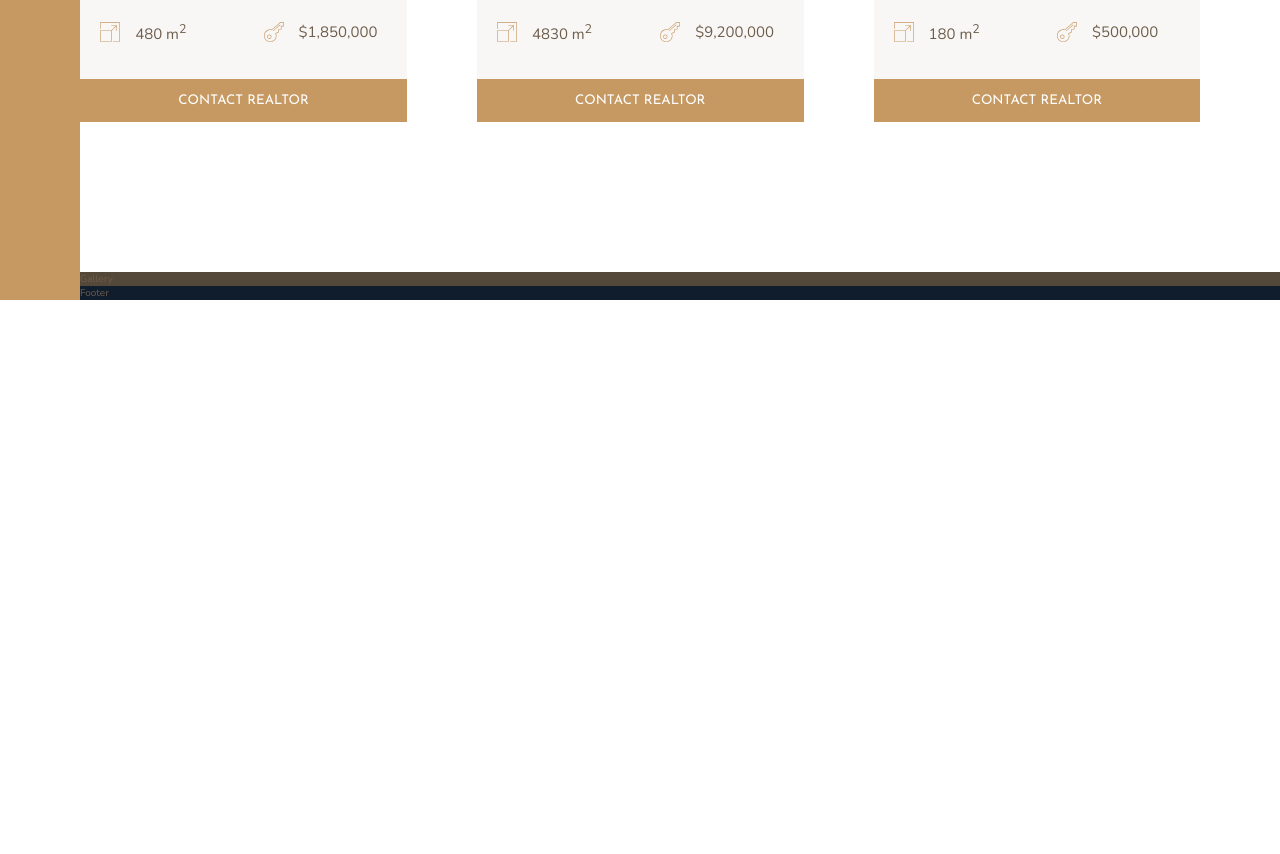
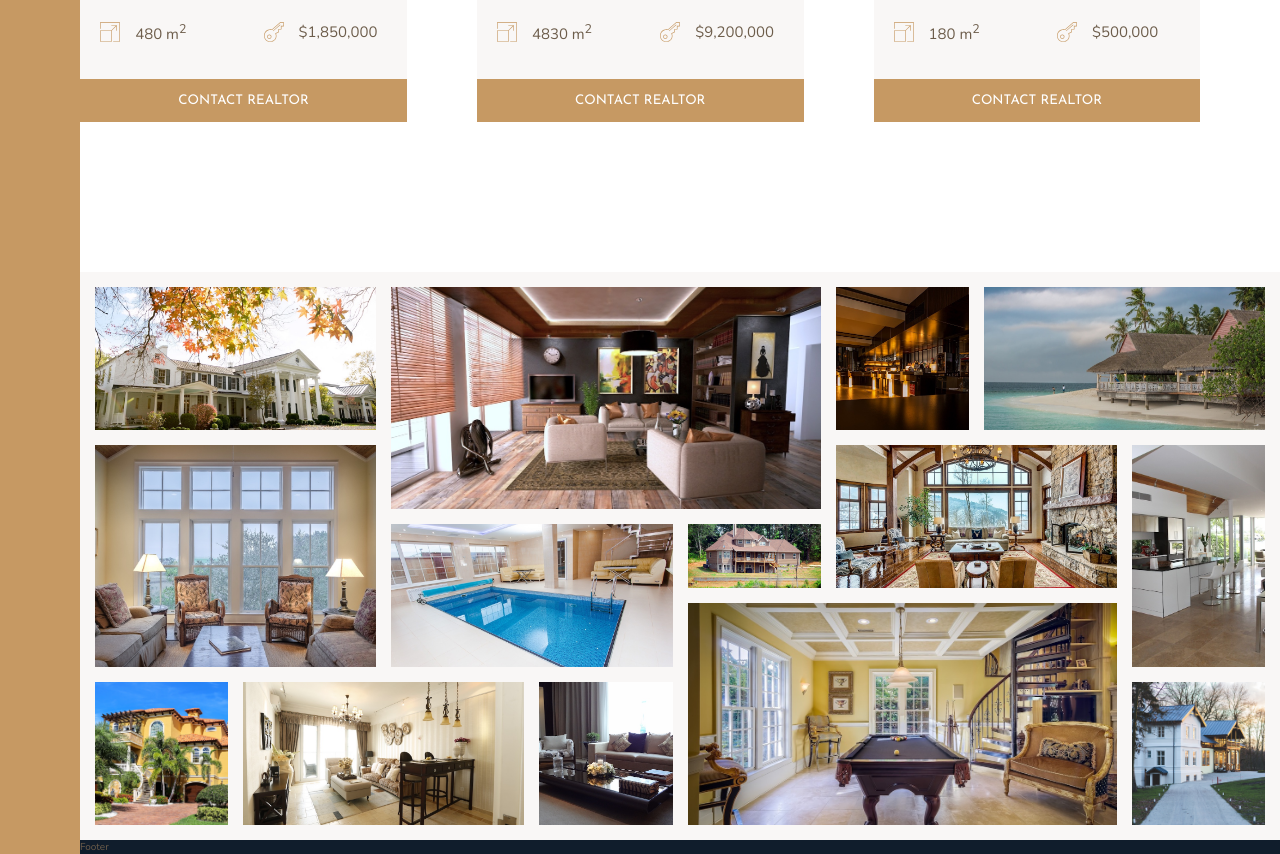
Before and after one commit to Agasthian/Nexter_grid_css, a website: page index.html in a window 1280 px wide. Shown: the part 2742-3596 px from the top of the page. Before the commit the page ends 3042 px from the top, so only its background shows below. Drawn offline with nearby package versions, Linux system fonts and the light colour scheme.

Commit message:
compelted the gallery section styling using grid

```diff
--- a/index.html
+++ b/index.html
@@ -318,7 +318,48 @@
     </section>
 
     <section class="gallery">
-      Gallery
+      <figure class="gallery__item gallery__item--1">
+        <img src="img/gal-1.jpeg" alt="gal-1" class="gallery__img" />
+      </figure>
+      <figure class="gallery__item gallery__item--2">
+        <img src="img/gal-2.jpeg" alt="gal-1" class="gallery__img" />
+      </figure>
+      <figure class="gallery__item gallery__item--3">
+        <img src="img/gal-3.jpeg" alt="gal-1" class="gallery__img" />
+      </figure>
+      <figure class="gallery__item gallery__item--4">
+        <img src="img/gal-4.jpeg" alt="gal-1" class="gallery__img" />
+      </figure>
+      <figure class="gallery__item gallery__item--5">
+        <img src="img/gal-5.jpeg" alt="gal-1" class="gallery__img" />
+      </figure>
+      <figure class="gallery__item gallery__item--6">
+        <img src="img/gal-6.jpeg" alt="gal-1" class="gallery__img" />
+      </figure>
+      <figure class="gallery__item gallery__item--7">
+        <img src="img/gal-7.jpeg" alt="gal-1" class="gallery__img" />
+      </figure>
+      <figure class="gallery__item gallery__item--8">
+        <img src="img/gal-8.jpeg" alt="gal-1" class="gallery__img" />
+      </figure>
+      <figure class="gallery__item gallery__item--9">
+        <img src="img/gal-9.jpeg" alt="gal-1" class="gallery__img" />
+      </figure>
+      <figure class="gallery__item gallery__item--10">
+        <img src="img/gal-10.jpeg" alt="gal-1" class="gallery__img" />
+      </figure>
+      <figure class="gallery__item gallery__item--11">
+        <img src="img/gal-11.jpeg" alt="gal-1" class="gallery__img" />
+      </figure>
+      <figure class="gallery__item gallery__item--12">
+        <img src="img/gal-12.jpeg" alt="gal-1" class="gallery__img" />
+      </figure>
+      <figure class="gallery__item gallery__item--13">
+        <img src="img/gal-13.jpeg" alt="gal-1" class="gallery__img" />
+      </figure>
+      <figure class="gallery__item gallery__item--14">
+        <img src="img/gal-14.jpeg" alt="gal-1" class="gallery__img" />
+      </figure>
     </section>
 
     <footer class="footer">
--- a/sass/_gallery.scss
+++ b/sass/_gallery.scss
@@ -1,4 +1,76 @@
 .gallery {
-  background-color: $color-grey-dark-1;
+  background-color: $color-grey-light-1;
   grid-column: full-start/full-end;
+
+  display: grid;
+  grid-template-columns: repeat(8, 1fr);
+  grid-template-rows: repeat(7, 5vw);
+  grid-gap: 1.5rem;
+  padding: 1.5rem;
+
+  &__item {
+    &--1 {
+      grid-row: 1 / span 2;
+      grid-column: 1 / span 2;
+    }
+    &--2 {
+      grid-row: 1 / span 3;
+      grid-column: 3 / span 3;
+    }
+    &--3 {
+      grid-row: 1 / span 2;
+      grid-column: 6 / span 1;
+    }
+    &--4 {
+      grid-row: 1 / span 2;
+      grid-column: 7 / -1;
+    }
+    &--5 {
+      grid-row: 3 / span 3;
+      grid-column: 1 / span 2;
+    }
+    &--6 {
+      grid-row: 4 / span 2;
+      grid-column: 3 / span 2;
+    }
+    &--7 {
+      grid-row: 4/ span 1;
+      grid-column: 5 / span 1;
+    }
+    &--8 {
+      grid-row: 3 / span 2;
+      grid-column: 6 / span 2;
+    }
+    &--9 {
+      grid-row: 3/ span 3;
+      grid-column: 8 / -1;
+    }
+    &--10 {
+      grid-row: 6 / span 2;
+      grid-column: 1 / span 1;
+    }
+    &--11 {
+      grid-row: 6 / span 2;
+      grid-column: 2 / span 2;
+    }
+    &--12 {
+      grid-row: 6 / span 2;
+      grid-column: 4 / span 1;
+    }
+    &--13 {
+      grid-row: 5 / span 3;
+      grid-column: 5 / span 3;
+    }
+    &--14 {
+      grid-row: 6 / -1;
+      grid-column: 8 / -1;
+    }
+  }
+
+  &__img {
+    width: 100%;
+    height: 100%;
+    object-fit: cover;
+    display: block;
+  }
 }
```
Also changed, not shown: css/style.css.
